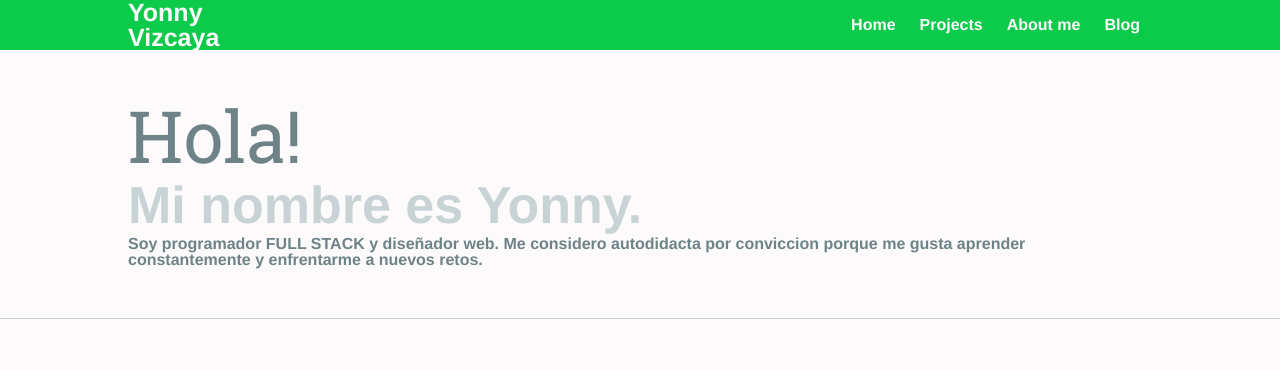
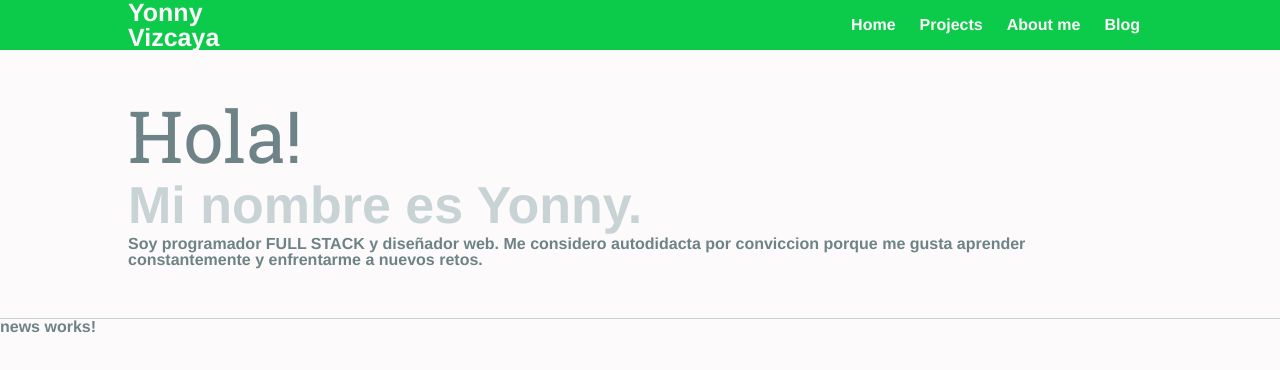
Before and after one commit to yonnyviz/portfolio, an Angular app: page / in a window 1280 px wide. Shown: the top 370 px of the page. Built offline with nearby package versions, Linux system fonts and the light colour scheme.

Commit message:
Updating Branch

```diff
--- /dev/null
+++ b/src/app/presentation/home/components/news/news.component.html
@@ -0,0 +1,3 @@
+<p>
+  news works!
+</p>
--- /dev/null
+++ b/src/app/presentation/home/components/news/news.component.ts
@@ -0,0 +1,15 @@
+import { Component, OnInit } from '@angular/core';
+
+@Component({
+  selector: 'news',
+  templateUrl: './news.component.html',
+  styleUrls: ['./news.component.scss']
+})
+export class NewsComponent implements OnInit {
+
+  constructor() { }
+
+  ngOnInit() {
+  }
+
+}
--- a/src/app/presentation/home/home.module.ts
+++ b/src/app/presentation/home/home.module.ts
@@ -6,6 +6,7 @@ import { SharedModule } from '../shared/shared.module';
 
 import { IndexComponent } from './index/index.component';
 import { JumbotronComponent } from './components/jumbotron/jumbotron.component';
+import { NewsComponent } from './components/news/news.component';
 
 @NgModule({
   imports: [
@@ -13,6 +14,6 @@ import { JumbotronComponent } from './components/jumbotron/jumbotron.component';
     CommonModule,
     HomeRoutingModule,
   ],
-  declarations: [IndexComponent, JumbotronComponent]
+  declarations: [IndexComponent, JumbotronComponent, NewsComponent]
 })
 export class HomeModule { }
--- a/src/app/presentation/home/index/index.component.html
+++ b/src/app/presentation/home/index/index.component.html
@@ -1 +1,2 @@
 <jumbotron></jumbotron>
+<news></news>
```
Also changed, not shown: src/app/presentation/home/components/news/news.component.scss (added), 2 other files (tests, documents, lock files or other folders).
